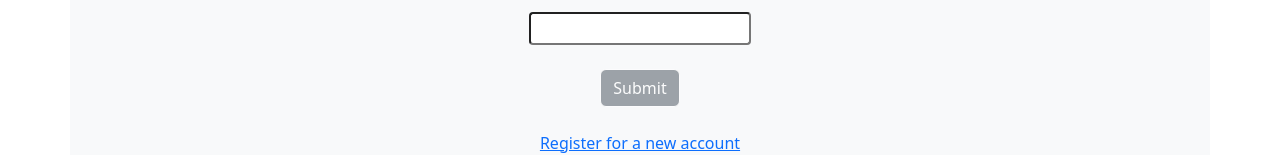
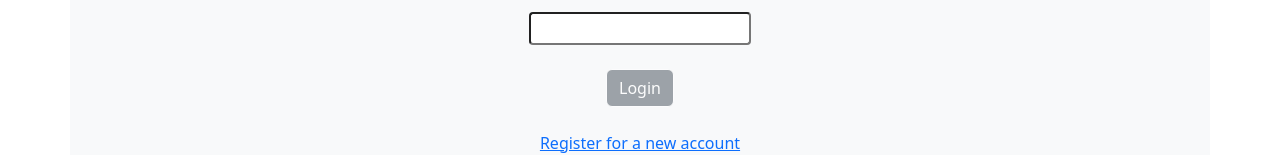
Before and after one commit to CYX22222003/simple_web_forum, a React (Create React App) app: page /#/ in a window 1280 px wide. Shown: the part 262-421 px from the top of the page. Built offline with nearby package versions, Linux system fonts and the light colour scheme; no server answers.

Commit message:
change some minor error

```diff
--- a/src/Login&SignUp/Login.tsx
+++ b/src/Login&SignUp/Login.tsx
@@ -115,7 +115,7 @@ export default function Login(){
                 <input className="form-control-sm" type="password" value={passwd}
                     onChange={(e:any)=>{setPasswd(e.target.value);}}
                 /><br /> */}
-                <button className="btn bg-secondary text-white" type="submit" name="Login" disabled={emailarr.length === 0}>Submit</button>
+                <button className="btn bg-secondary text-white" type="submit" name="Login" disabled={emailarr.length === 0}>Login</button>
            </form><br />
            <Link to="/register">Register for a new account</Link>
         </div><br />
```
